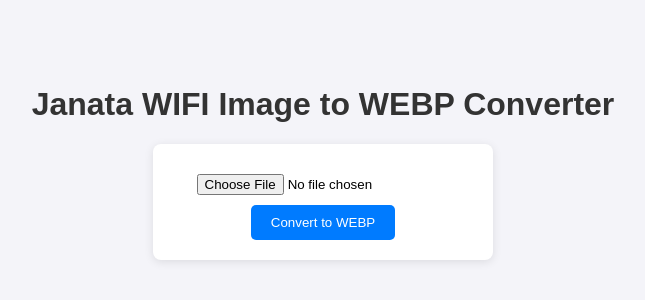
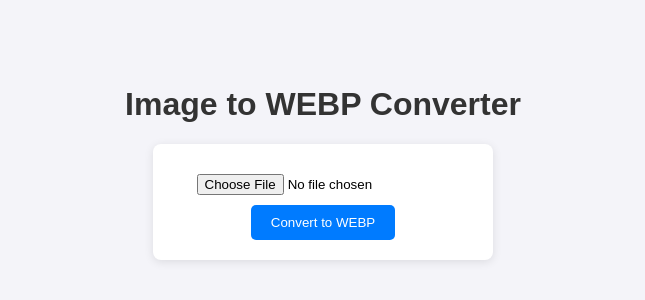
Before and after one commit to ppretomroy/image-converter-app, a plain HTML site: page image_to_webp_converter.html in a window 1280 px wide. Shown: the part 238-538 px from the top of the page, without its empty margins (317-962 px from the left). Drawn offline with Linux system fonts and the light colour scheme.

Commit message:
Update image_to_webp_converter.html

```diff
--- a/image_to_webp_converter.html
+++ b/image_to_webp_converter.html
@@ -52,7 +52,7 @@
     </style>
 </head>
 <body>
-    <h1>Janata WIFI Image to WEBP Converter</h1>
+    <h1>Image to WEBP Converter</h1>
     <div class="converter">
         <input type="file" id="imageInput" accept="image/*">
         <button onclick="convertToWebp()">Convert to WEBP</button>
```
